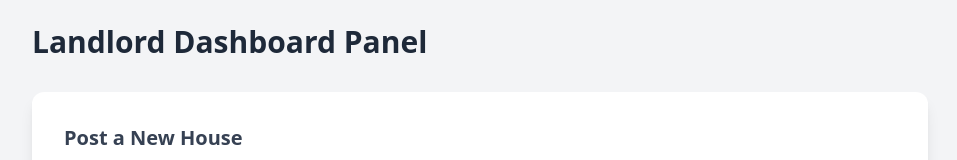
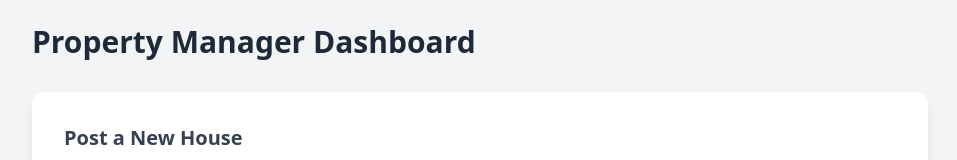
Before and after one commit to emmex43/student-housing-platform, a Next.js app in the folder client/: page /dashboard in a window 1280 px wide. Shown: the top 160 px of the page, without its empty margins (160-1117 px from the left). Built offline with nearby package versions, Linux system fonts and the light colour scheme; no server answers; sample sign-in values are in the browser's storage.

Commit message:
Change dashboard title from 'Landlord' to 'Property Manager'

```diff
--- a/client/app/dashboard/page.js
+++ b/client/app/dashboard/page.js
@@ -124,7 +124,7 @@ export default function Dashboard() {
   return (
     <div className="min-h-screen bg-gray-100 p-6">
       <div className="max-w-4xl mx-auto">
-        <h1 className="text-3xl font-bold text-gray-800 mb-8">Landlord Dashboard Panel</h1>
+        <h1 className="text-3xl font-bold text-gray-800 mb-8">Property Manager Dashboard</h1>
 
         <div className="bg-white rounded-xl shadow-lg p-8 mb-10">
           <h2 className="text-xl font-bold text-gray-700 mb-4">Post a New House</h2>
```
